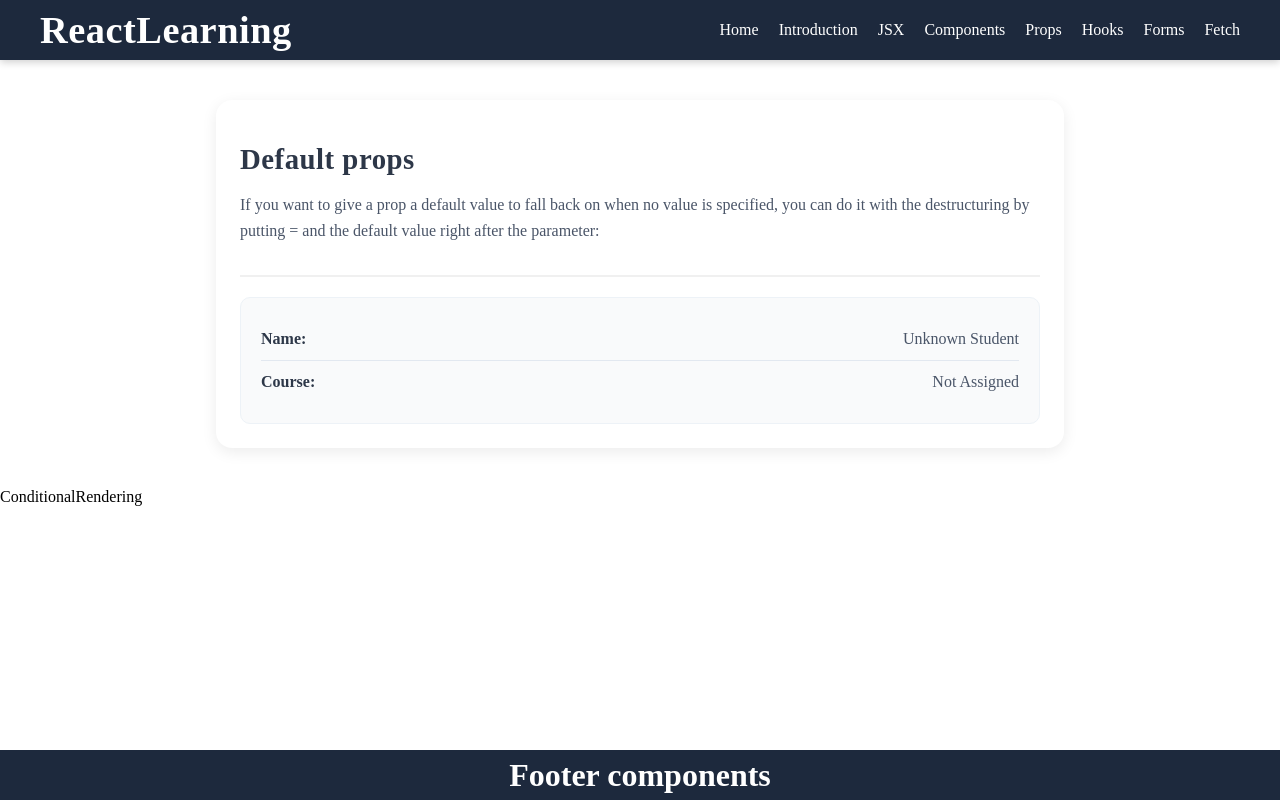
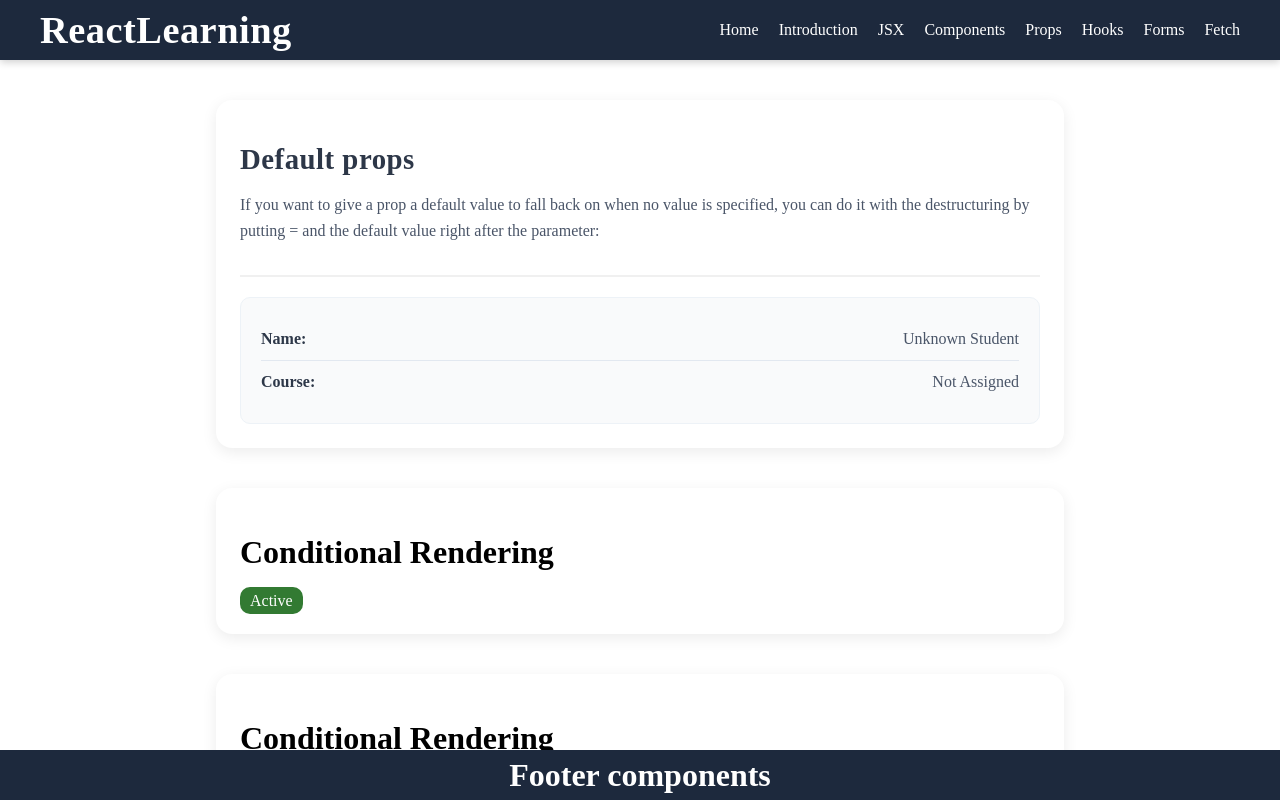
Before and after one commit to jey-uki/react-learning, a React (Vite) app: page /props in a window 1280 px wide. Shown: the top 800 px of the page. Built offline with nearby package versions, Linux system fonts and the light colour scheme.

Commit message:
conditional rendering

```diff
--- a/src/componensts/props/ConditionalRendering.jsx
+++ b/src/componensts/props/ConditionalRendering.jsx
@@ -1,9 +1,24 @@
-import React from 'react'
+import React from "react";
 
-function ConditionalRendering() {
+function ConditionalRendering({ isActive = true, status }) {
   return (
-    <div>ConditionalRendering</div>
-  )
+    <div className="content-container">
+      <h1>Conditional Rendering</h1>
+      {isActive && <p style={style.active}>Active</p>}
+
+      {status == "paid" && <p>He is Paid</p>}
+    </div>
+  );
 }
 
-export default ConditionalRendering
+const style = {
+  active: {
+    backgroundColor: "#327a32ff",
+    display: "inline",
+    borderRadius: "10px",
+    padding: "5px 10px",
+    color: "white",
+  },
+};
+
+export default ConditionalRendering;
--- a/src/pages/Props.jsx
+++ b/src/pages/Props.jsx
@@ -6,7 +6,9 @@
   return (
     <div>
       <DefaultProps />
-      <ConditionalRendering />
+      <ConditionalRendering/>
+      <ConditionalRendering isActive={false}/>
+      <ConditionalRendering status="paid"/>
     </div>
   )
 }
```
